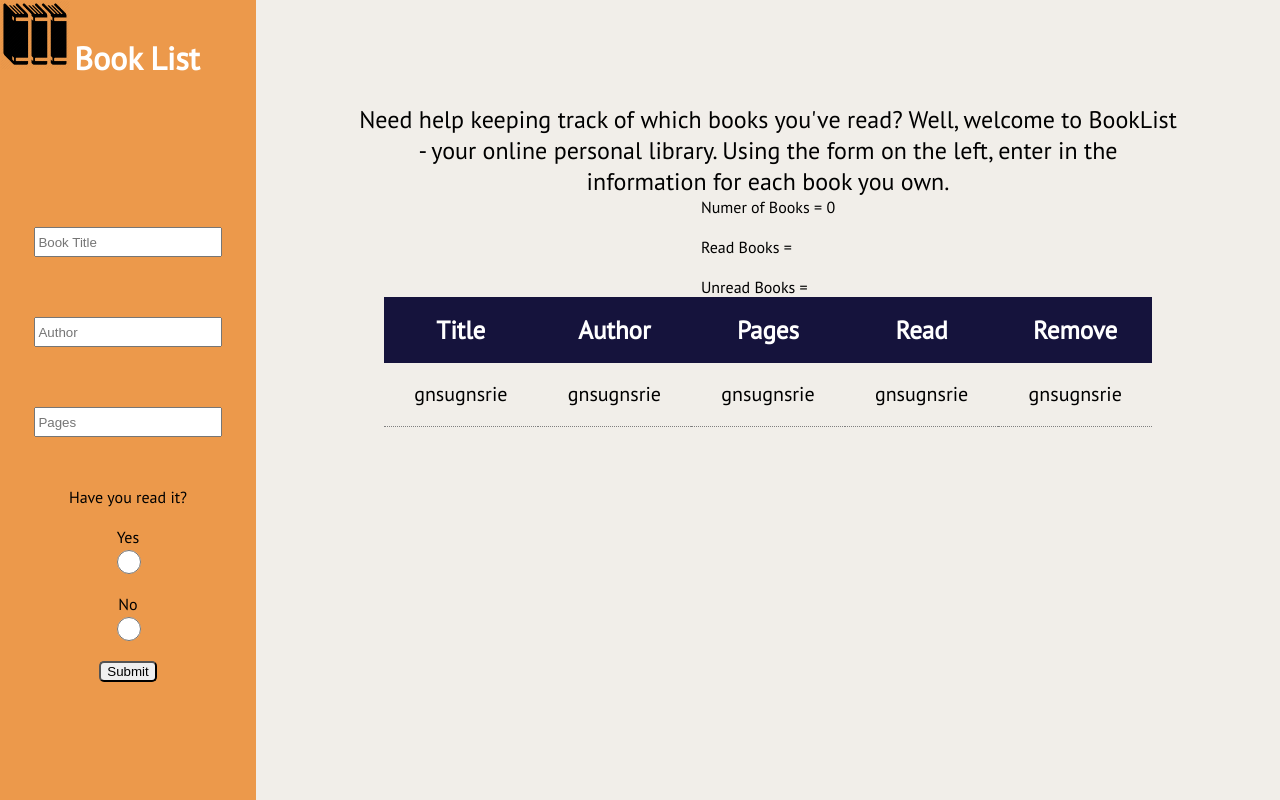
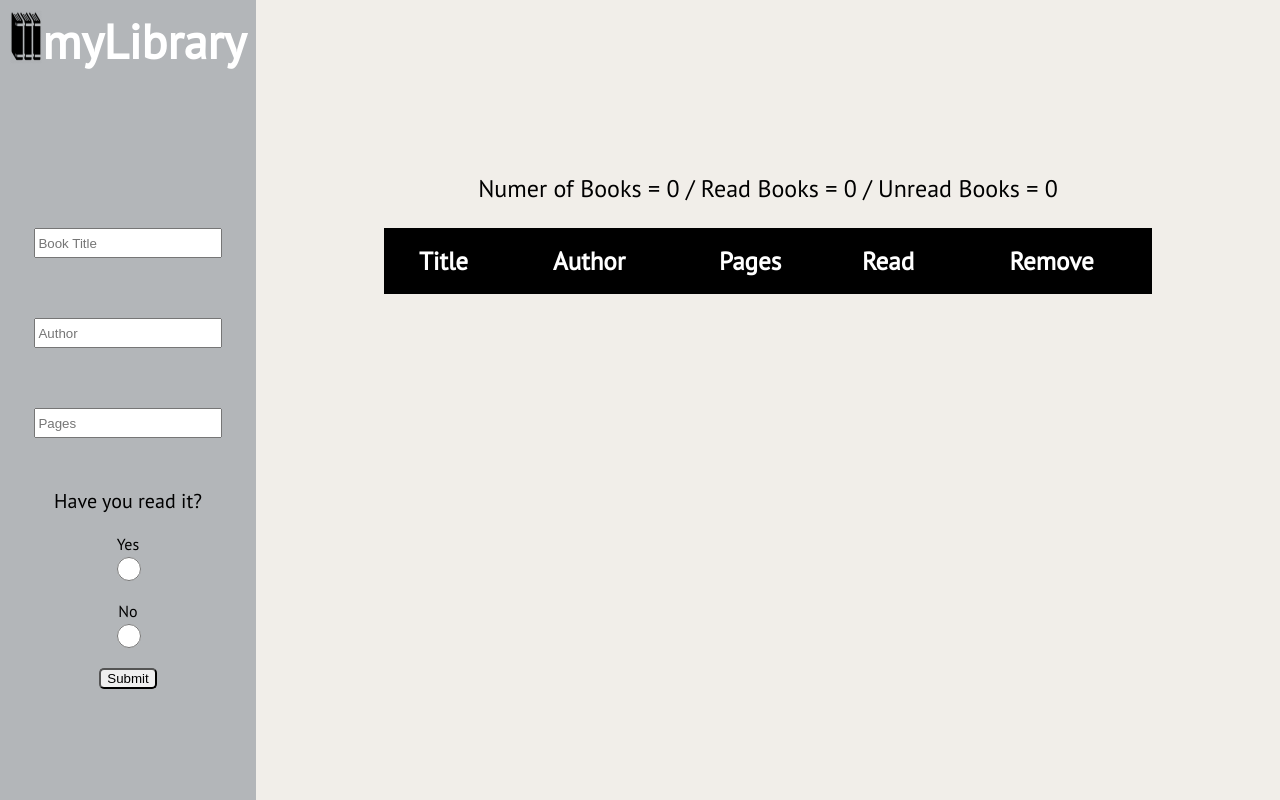
Before and after one commit to ikenna-porter/library, a plain HTML site: page index.html in a window 1280 px wide. Drawn offline with Linux system fonts and the light colour scheme.

Commit message:
Finish library

```diff
--- a/index.html
+++ b/index.html
@@ -16,7 +16,7 @@
                     <img src="img/book-icon2.png" alt="Library Logo">
                 </div>
                 <h1>
-                    Book List
+                    myLibrary
                 </h1>
             </div>
             <form action="">
@@ -35,9 +35,6 @@
             </form>
         </div>
         <div class="main-content">
-            <div class="intro">
-                Need help keeping track of which books you've read? Well, welcome to BookList - your online personal library. Using the form on the left, enter in the information for each book you own.
-            </div>
             <div class="library-stats">
 
             </div>
@@ -51,13 +48,7 @@
                         <th>Remove</th>
                     </thead>
                     <tbody>
-                        <tr>
-                            <td>gnsugnsrie</td>
-                            <td>gnsugnsrie</td>
-                            <td>gnsugnsrie</td>
-                            <td>gnsugnsrie</td>
-                            <td>gnsugnsrie</td>
-                        </tr>
+
                     </tbody>
                 </table>
             </div>
--- a/library.js
+++ b/library.js
@@ -13,6 +13,8 @@ const libraryStats = document.querySelector('.library-stats');
 
 //Create Library List
 const myLibrary = [];
+let booksRead = 0;
+let booksUnread = 0;
 
 //Once user information is submitted, create new book object
     //Book object constructor function
@@ -38,6 +40,9 @@ form.addEventListener("submit", function(e) {
     addBook(book);
 
     read = document.querySelectorAll('input[name="read"]');
+
+    //Updates library stats each time form submitted
+    updateLibraryStats()
 });
 
 
@@ -58,15 +63,18 @@ function addBook(book) {
             td.style.maxHeight = '100%';
             td.classList.add('delButton');
             td.appendChild(del);
-            tr.appendChild(td);
 
-
-            //adds event listener. When clicked, removed row
+            //adds event listener. When clicked, removes row
             del.addEventListener('click', (e) => {
-                td.parentElement.remove();
+                if (tr.className === 'check') booksRead--;
+                if (tr.className === 'cross') booksUnread--;
 
                 //deletes book from myLibrary
                 book.remove();
+
+                updateLibraryStats();
+
+                td.parentElement.remove();
             });
 
         } else if (info === 'read') {
@@ -82,12 +90,16 @@ function addBook(book) {
                 check.style.maxHeight = '90%';
                 check.style.maxWidth = '90%';
                 td.appendChild(check);
+                tr.classList.add('check');
+                booksRead++;
             } else if (read === 'radio-false') {
                 const cross = document.createElement('img');
                 cross.setAttribute('src', 'img/cross.png');
                 cross.style.maxHeight = '90%';
                 cross.style.maxWidth = '90%';
                 td.appendChild(cross);
+                tr.classList.add('cross');
+                booksUnread++;
             }
 
         } else {
@@ -99,9 +111,10 @@ function addBook(book) {
     tbody.appendChild(tr);
 }
 
+function updateLibraryStats() {
+    libraryStats.innerText =
+        `Numer of Books = ${myLibrary.length}  /   Read Books = ${booksRead}  /  Unread Books = ${booksUnread}`;
+    libraryStats.classList.add('libraryStats');
+}
 
-libraryStats.innerText =
-    `Numer of Books = ${myLibrary.length}\n
-    Read Books = \n
-    Unread Books = `
-;
+updateLibraryStats()
--- a/style.css
+++ b/style.css
@@ -19,18 +19,27 @@ body {
     display: flex;
     flex-direction: column;
     flex-basis: 25%;
-    background-color:#EC994B;
+    background-color:#b3b6b9;
 }
 
 .logo-container {
+    display: flex;
+    padding: 10px;
+}
 
+.logo-container > img {
+    flex: .75;
+    width: 100%;
+    height: 80%;
 }
 
 h1 {
+    flex: 1;
     display: inline-block;
-    font-size: 2em;
+    font-size: 3em;
     color: white;
     margin: 0;
+    padding-bottom: 5px;
 }
 
 #input-sidebar > div > div {
@@ -41,7 +50,7 @@ h1 {
 
 #input-sidebar > div > div > img {
     width: 100%;
-    height: 100%;
+    height: 80%;
 }
 
 #input-sidebar form {
@@ -52,18 +61,16 @@ h1 {
     align-items: center;
 }
 
+label[for=read] {
+    font-size: 1.25em;
+}
+
 .main-content {
     display: flex;
     flex-direction: column;
     justify-content: center;
     align-items: center;
     width: 100%;
-}
-
-.intro {
-    width: 80%;
-    font-size: 1.5em;
-    text-align: center;
 }
 
 .book-table {
@@ -84,6 +91,11 @@ form input:nth-child(-n+3) {
     margin: 30px;
 }
 
+.libraryStats {
+    font-size: 1.5em;
+    margin-bottom: 1em;
+}
+
 table {
     border-collapse: collapse;
     width: 100%;
@@ -91,7 +103,7 @@ table {
 }
 
 thead {
-    background-color: #15133C;
+    background-color: black;
     color: white;
 }
 
```
